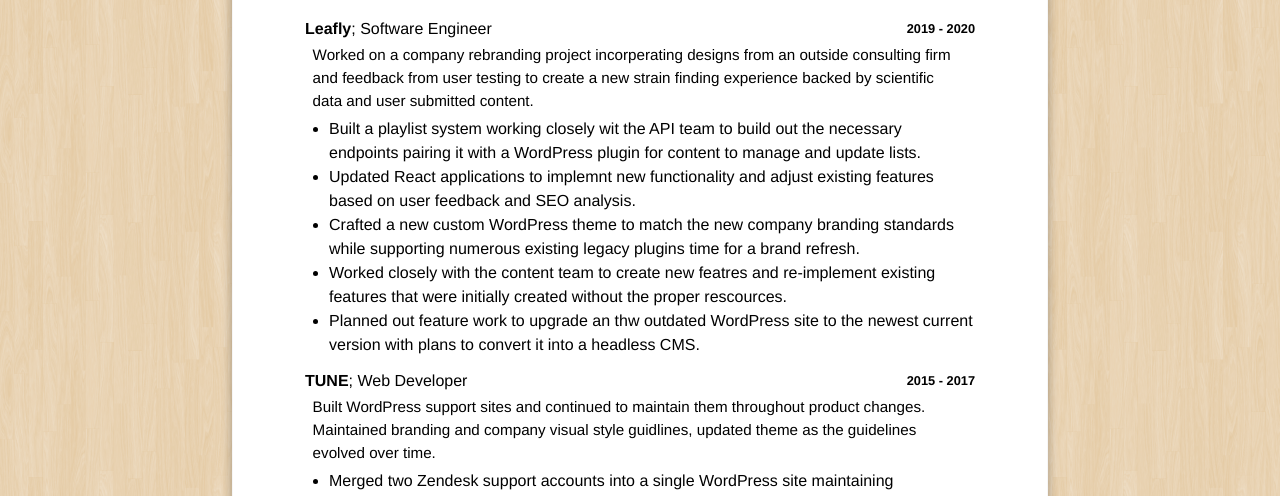
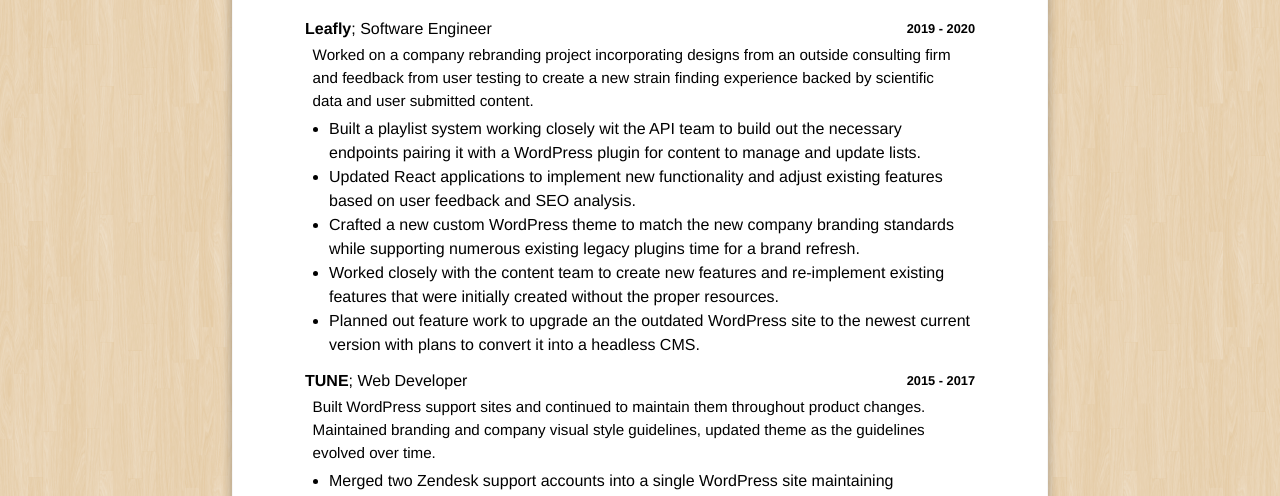
Before and after one commit to pgooch/phillip-gooch, a plain HTML site: page index.html in a window 1280 px wide. Shown: the part 664-1160 px from the top of the page. Drawn offline with nearby package versions, Linux system fonts and the light colour scheme.

Commit message:
Fixed some typos.
Somehow spellcheck got disabled, oops.

```diff
--- a/index.html
+++ b/index.html
@@ -80,14 +80,14 @@
 					<span class="title">Software Engineer</span>
 					<span class="employed">2019 - 2020</span>
 					<p>
-						Worked on a company rebranding project incorperating designs from an outside consulting firm and feedback from user testing to create a new strain finding experience backed by scientific data and user submitted content.
+						Worked on a company rebranding project incorporating designs from an outside consulting firm and feedback from user testing to create a new strain finding experience backed by scientific data and user submitted content.
 					</p>
 					<ul>
 						<li>Built a playlist system working closely wit the API team to build out the necessary endpoints pairing it with a WordPress plugin for content to manage and update lists.</li>
-						<li>Updated React applications to implemnt new functionality and adjust existing features based on user feedback and SEO analysis.</li>
+						<li>Updated React applications to implement new functionality and adjust existing features based on user feedback and SEO analysis.</li>
 						<li>Crafted a new custom WordPress theme to match the new company branding standards while supporting numerous existing legacy plugins time for a brand refresh.</li>
-						<li>Worked closely with the content team to create new featres and re-implement existing features that were initially created without the proper rescources.</li>
-						<li>Planned out feature work to upgrade an thw outdated WordPress site to the newest current version with plans to convert it into a headless CMS.</li>
+						<li>Worked closely with the content team to create new features and re-implement existing features that were initially created without the proper resources.</li>
+						<li>Planned out feature work to upgrade an the outdated WordPress site to the newest current version with plans to convert it into a headless CMS.</li>
 					</ul>
 				</div>
 				<div class="print-break"><!-- don't want one line on the first "page" --></div>
@@ -96,7 +96,7 @@
 					<span class="title">Web Developer</span>
 					<span class="employed">2015 - 2017</span>
 					<p>
-						Built WordPress support sites and continued to maintain them throughout product changes. Maintained branding and company visual style guidlines, updated theme as the guidelines evolved over time.
+						Built WordPress support sites and continued to maintain them throughout product changes. Maintained branding and company visual style guidelines, updated theme as the guidelines evolved over time.
 					</p>
 					<ul>
 						<li>Merged two Zendesk support accounts into a single WordPress site maintaining categorization to provide a single gateway for both clients.</li>
```
Also changed, not shown: phillip_gooch_resume.txt, 1 other file.
